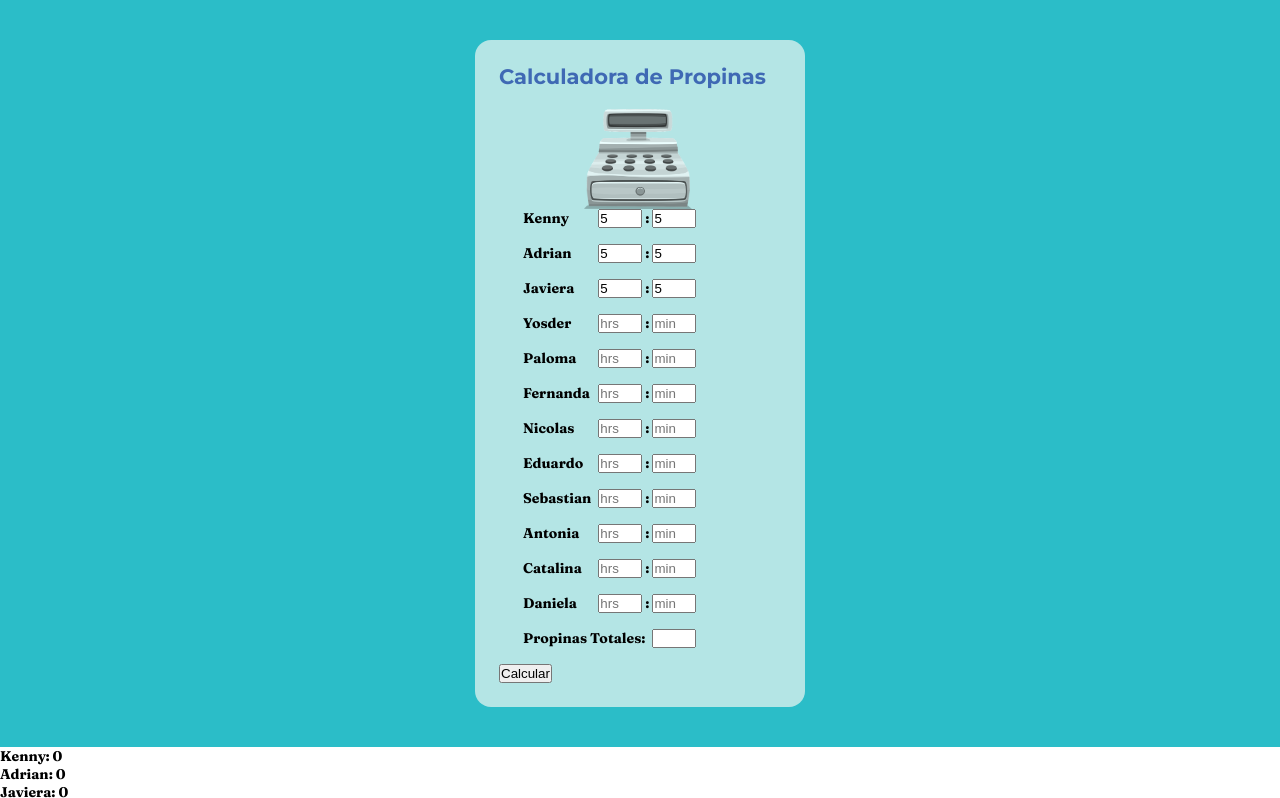
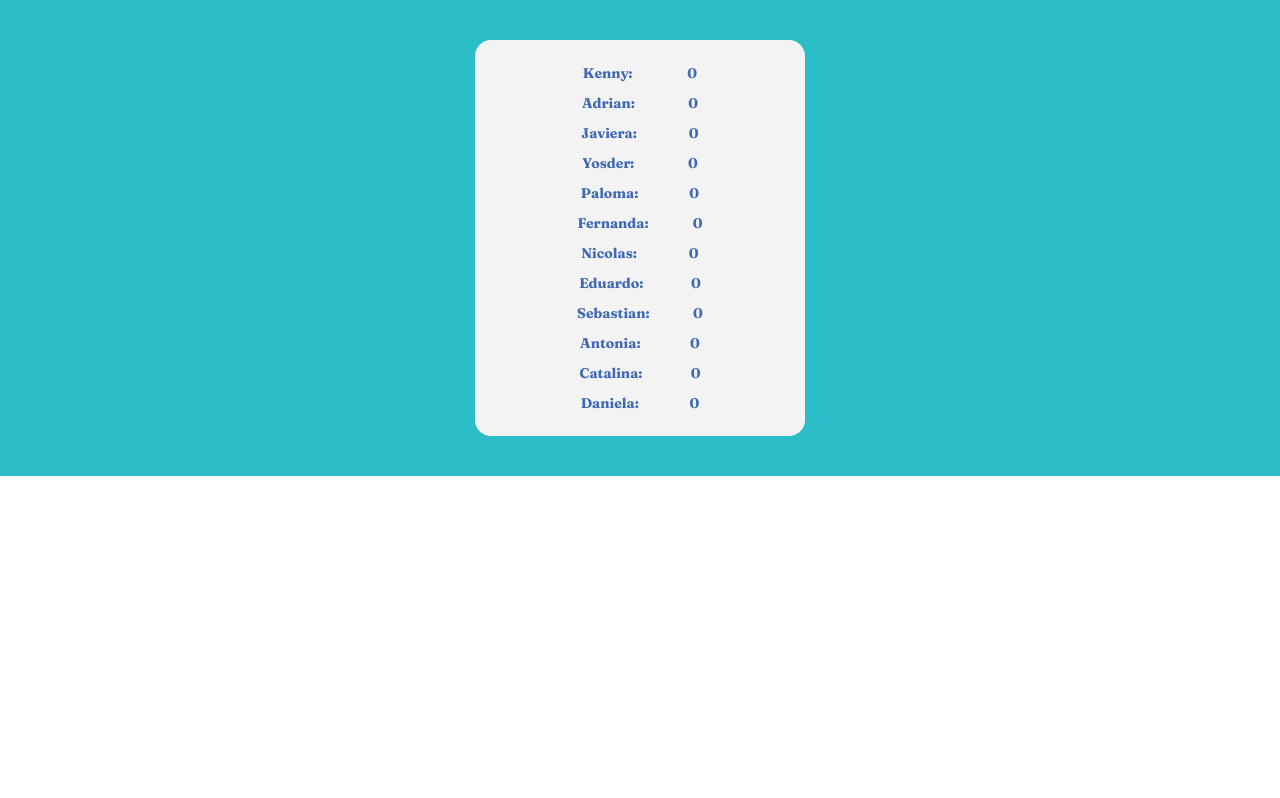
Before and after one commit to yosderh/calculator-Tips, a plain HTML site: page index.html in a window 1280 px wide. Both pictures are taken after typing "5", "5", "5", "5", "5", "5" into the empty fields and a click on the button "Calcular". Shown: the top 798 px of the page. Drawn offline with Linux system fonts and the light colour scheme.

Commit message:
agg CSS 2

```diff
--- a/app.js
+++ b/app.js
@@ -5,7 +5,11 @@ const inputMin = document.querySelectorAll('.minutos');
 const allLabel = document.querySelectorAll('label .name-worker');
 const btnCalcular = document.getElementById('btn-calc');
 const body = document.querySelector('body');
+const div1 = document.querySelector('.tips-container');
+const main = document.querySelector('.main');
 
+
+//BOTON DE CALCULAR
 btnCalcular.addEventListener('click', ()=>{
         let totalTips = inputTips.value;
         const arrHours= arrValores(inputHoras);
@@ -19,12 +23,12 @@ btnCalcular.addEventListener('click', ()=>{
         const valorTipsToMinuts = totalTips / totalMinuts;
         const tipsworkerdefinitly= propinaWorker(totalMinutosworker, valorTipsToMinuts);
 
+        showTipsWorker(allNames, tipsworkerdefinitly);
         // console.log(valorTipsToMinuts);
         // console.log(tipsworkerdefinitly);
         // console.log(sumaData(tipsworkerdefinitly));
         // console.log(allNames);
 
-        showTipsWorker(allNames, tipsworkerdefinitly);
 
 
         })
@@ -49,22 +53,19 @@ const arrValores = (inputs)=>{
 const sumaData = (data)=>{
 
     let suma = data.reduce((acumulador, horas) => acumulador + horas);
-
-    // console.log(data);
-    // console.log(suma);
     return suma;
 }
 
 //CONVIERTE MINUTOS A DECIMALES
-const minutosDecimales = (data)=>{
-    const minEnDecimales = [];
+// const minutosDecimales = (data)=>{
+//     const minEnDecimales = [];
 
-    for(let i=0; i<data.length; i++){
-       let decimal = (data[i] *1)/60;
-        minEnDecimales.push(decimal);
-    }
-    return minEnDecimales;
-}
+//     for(let i=0; i<data.length; i++){
+//        let decimal = (data[i] *1)/60;
+//         minEnDecimales.push(decimal);
+//     }
+//     return minEnDecimales;
+// }
 
 //CONVIERTE HORAS EN MINUTOS
 const hoursToMinuts = (data)=>{
@@ -110,19 +111,22 @@ const nombres = (data)=>{
     // DOM
     function showTipsWorker(nombres, tips){
         let div = document.createElement('div');
+            div.classList.add('newDiv');
         const arrWorkers = [];
         for(let i=0; i<nombres.length; i++){
             let workers = new Object();
             workers.name= nombres[i];
-            workers.tip= tips[i];
+            workers.tip= parseInt(tips[i]);
             arrWorkers.push(workers);
         }
+        let ul = document.createElement('ul');
         for(let j=0; j<nombres.length; j++){
-            let span= document.createElement('span');
-                span.innerText= `${arrWorkers[j].name}: ${arrWorkers[j].tip} \n`
+            let li = document.createElement('li');
+                li.innerHTML= `${arrWorkers[j].name}: <span class="tips">${arrWorkers[j].tip}</span>`;
 
-                div.appendChild(span);
+                ul.append(li);
         }
-
-        body.appendChild(div);
+        div.appendChild(ul);
+        main.appendChild(div);
+        div1.classList.add('inactive');
     }
--- a/style.css
+++ b/style.css
@@ -20,6 +20,9 @@ html{
 body{
     font-size: 1.4rem;
     font-family: var(--fuente1);
+}
+li{
+    list-style: none;
 }
 
 .main{
@@ -72,6 +75,9 @@ body{
     padding: 0 0 0 24px;
 }
 
+.form1{
+    margin-top: 16px;
+}
 label {
     margin-bottom: 16px;
     display: flex;
@@ -80,4 +86,51 @@ label {
 
  input{
     width: 44px;
+    border-radius: 5px;
+    border: solid 2px gray;
  }
+
+ .form2 label span{
+    color: var(--blueStrong);
+ }
+ .form2 label input{
+    width: 100%;
+    height: 26px;
+    border-radius: 10px;
+ }
+
+ #btn-calc{
+    width: 100%;
+    height: 32px;
+    border-radius: 12px;
+    background-color: var(--blueSoft);
+    border: none;
+ }
+
+ .inactive {
+    display: none;
+ }
+
+ .newDiv {
+    width: 330px;
+    padding: 24px;
+    background-color: var(--white);
+    color: var(--blueStrong);
+    justify-content: center;
+    align-items: center;
+    border-radius: 16px;
+ }
+
+ .newDiv ul {
+display: flex;
+flex-direction: column;
+justify-content: center;
+align-items: center;
+gap: 12px;
+ }
+
+ .newDiv ul li{
+    display: flex;
+    width: 60%;
+    justify-content: space-around;
+ }
```
Also changed, not shown: index.html (+24 -24 lines).
